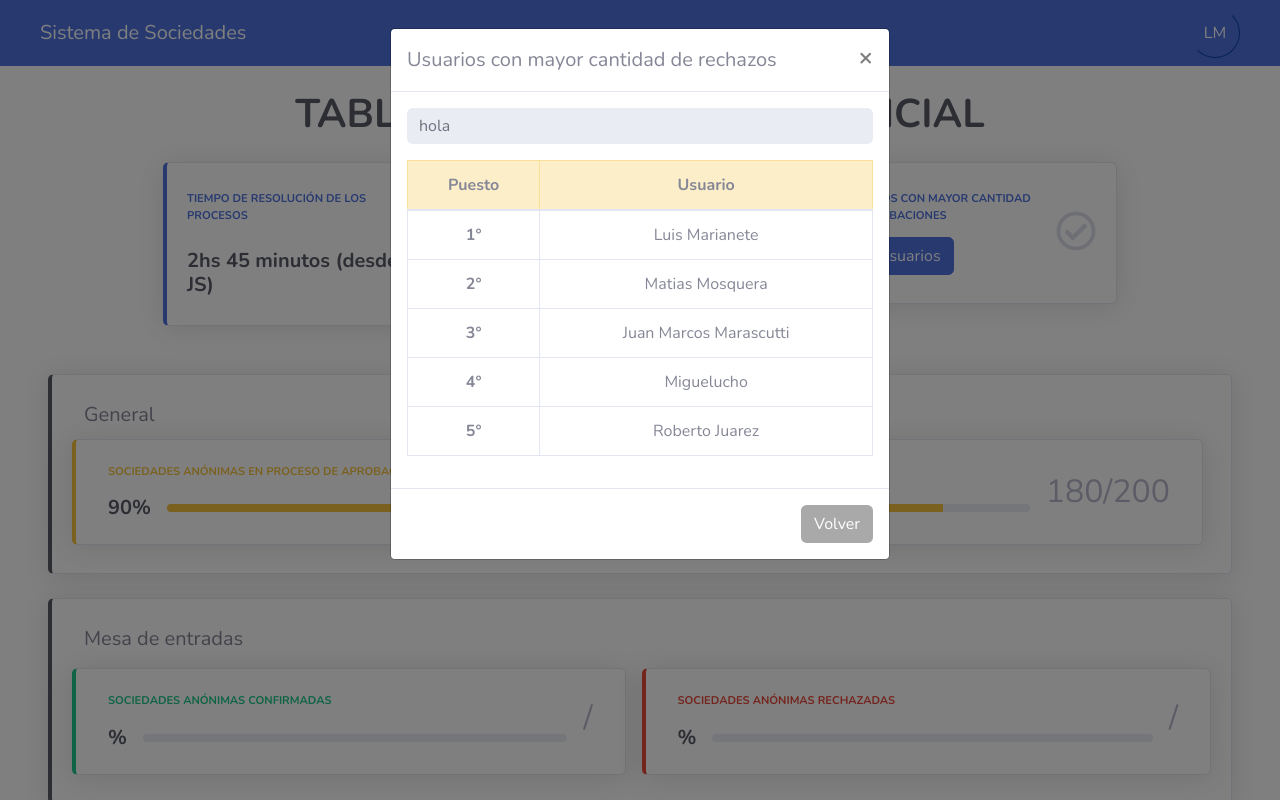
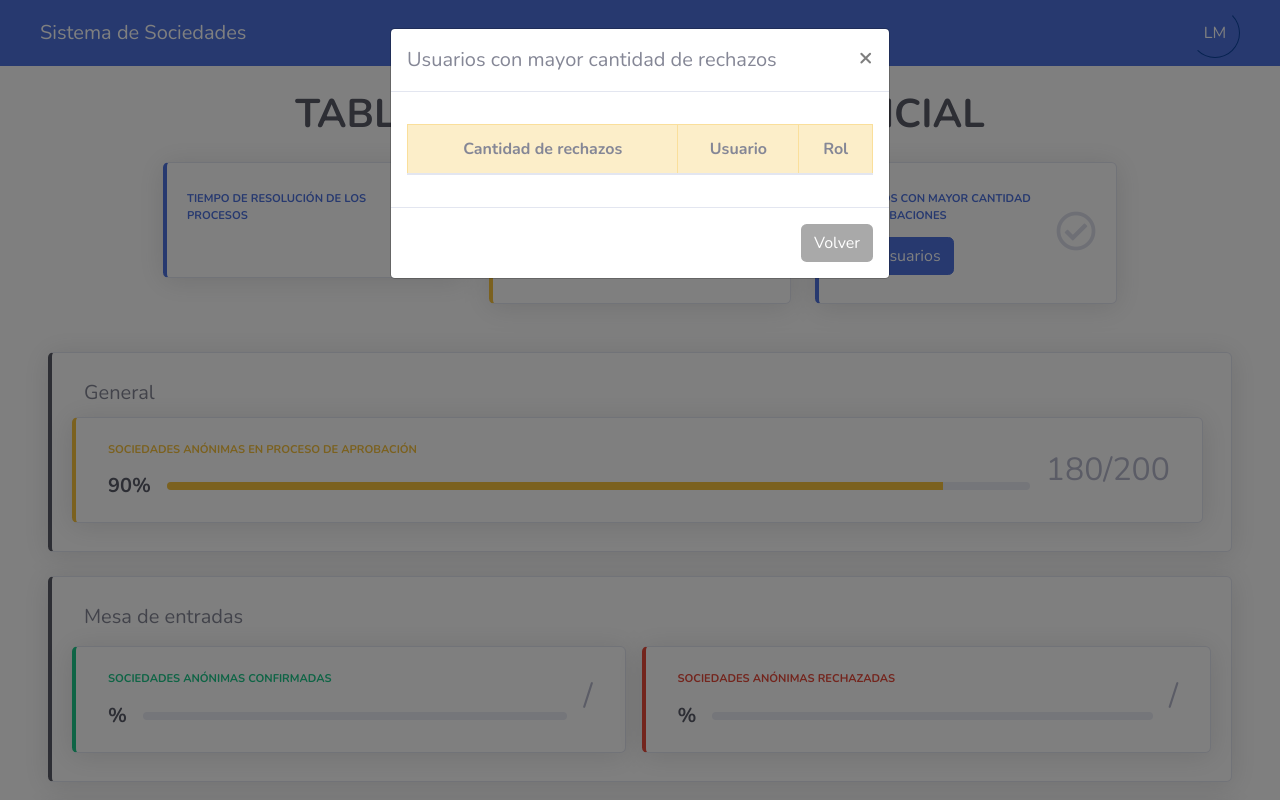
Before and after one commit to manurtinez/TP-DDSD-2021, a Django app: template proyecto_django/templates/dashboard.html in a window 1280 px wide, after a click on "Ver usuarios". Run offline with Django 3.2, Linux system fonts and the light colour scheme; the template is opened without the code that fills it, so the values that code supplies are empty; some libraries are stand-ins or nearby versions.

Commit message:
Avances en renderizacion de usuarios con mayor cantidad de aprobacion/rechazos en dashboard

```diff
--- a/proyecto_django/static/js/dashboard/dashboard.js
+++ b/proyecto_django/static/js/dashboard/dashboard.js
@@ -56,6 +56,7 @@ async function calcularEstadisticasLegales() {
   console.log("totalAprobados: " + totalAprobados)
   let totalRechazados = parseInt(datos["rechazados"]);
 	spanCantConfirmacionesLegales.textContent = totalAprobados;
+
 	spanCantRechazosLegales.textContent = totalRechazados;
 	total = totalAprobados + totalRechazados;
 
@@ -64,9 +65,9 @@ async function calcularEstadisticasLegales() {
 
 	});
 	let porcentajeAprobados = (totalAprobados * 100) / total;
-	completarPorcentajes(porcentajeAprobados.toFixed(2),porcentajeEstatutosConfirmados,barraPorcentajeEstatutosConfirmados);
+	completarPorcentajes(porcentajeAprobados.toFixed(2),porcentajeSociedadesEstatutoAprobadas,barraPorcentajeEstatutosConfirmados);
 	let porcentajeRechazados = (totalAprobados * 100) / total;
-	completarPorcentajes(porcentajeRechazados.toFixed(2),porcentajeEstatutosRechazados,barraPorcentajeEstatutosRechazados);
+	completarPorcentajes(porcentajeRechazados.toFixed(2),porcentajeSociedadesEstatutoRechazadas,barraPorcentajeEstatutosRechazados);
 
 }
 
@@ -76,9 +77,18 @@ function completarPorcentajes(unPorcentaje,spanTextoPorcentaje,barraPorcentaje)
 	barraPorcentaje.style.width = unPorcentaje+"%";
 }
 
-
+// SEGUIR DESDE ACA
 // ESTADISTICAS SOCIEADES ANONIMAS EN PROCESO DE APROBACION
+/* /estadisticas/sociedades_en_proceso/ */
 function mostrarSociedadesEnProcesoAprobacion() {
+	let response = await fetch(localHost + '/estadisticas/sociedades_en_proceso').then(response => response.json());
+	let datos = response;
+	console.log("estadisticas legales: "+response);
+	if (datos) {
+		return datos;
+	} else {
+		return false;
+	}
 
 }
 
@@ -91,14 +101,52 @@ function mostrarTiempoResolucionProcesos() {
 
 
 // ESTADISTICAS USUARIOS CON MAYOR CANTIDAD DE RECHAZOS
- function mostrarUsuariosMayorCantRechazos() {
-	// Esta funcion va a llamar al endpoint de django y renderiza en la tabla, los usuarios con mayor cantidad de rechazos
-	comentarioPrueba.textContent = "hola Luisman, estoy imprimiendo desde el js";
+async function mostrarUsuariosMayorCantRechazos() {
+	let response = await fetch(localHost + '/estadisticas/usuarios/rechazos').then(response => response.json());
+
+	if (response) {
+		response.forEach(dato => {
+			//comentarioPrueba.textContent = dato.nombre;
+			let newRow = tablaUsuariosRechazos.tBodies[0].insertRow(-1);
+			let newCell = newRow.insertCell(-1);
+			let newText = document.createTextNode(dato.cantidad);
+			newCell.appendChild(newText);
+			newCell = newRow.insertCell(-1);
+			newText = document.createTextNode(dato.nombre + ' ' + dato.apellido);
+			newCell.appendChild(newText);
+			newCell = newRow.insertCell(-1);
+			newText = document.createTextNode(dato.rol);
+			newCell.appendChild(newText);
+			return newRow.rowIndex;
+		});
+
+	} else {
+		return false;
+	}
 }
 
 
-// ESTADISTICAS USUARIOS CON MAYOR CANTIDAD DE APROBACIONES
-function mostrarUsuariosMayorCantAprobaciones() {
-	// Esta funcion va a llamar al endpoint de django y renderiza en la tabla, los usuarios con mayor cantidad de aprobaciones
-	comentarioPrueba.textContent = "hola";
+// ESTADISTICAS USUARIOS CON MAYOR CANTIDAD DE RECHAZOS
+async function mostrarUsuariosMayorCantAprobaciones() {
+	let response = await fetch(localHost + '/estadisticas/usuarios/aprobaciones').then(response => response.json());
+
+	if (response) {
+		response.forEach(dato => {
+			//comentarioPrueba.textContent = dato.nombre;
+			let newRow = tablaUsuariosAprobados.tBodies[0].insertRow(-1);
+			let newCell = newRow.insertCell(-1);
+			let newText = document.createTextNode(dato.cantidad);
+			newCell.appendChild(newText);
+			newCell = newRow.insertCell(-1);
+			newText = document.createTextNode(dato.nombre + ' ' + dato.apellido);
+			newCell.appendChild(newText);
+			newCell = newRow.insertCell(-1);
+			newText = document.createTextNode(dato.rol);
+			newCell.appendChild(newText);
+			return newRow.rowIndex;
+		});
+
+	} else {
+		return false;
+	}
 }
--- a/proyecto_django/templates/dashboard.html
+++ b/proyecto_django/templates/dashboard.html
@@ -218,12 +218,12 @@
 												Estautos confirmados </div>
 											<div class="row no-gutters align-items-center mt-3 ">
 												<div class="col-auto">
-													<div class="h5 mb-0 mr-3 font-weight-bold text-gray-800"></div>
+													<div class="h5 mb-0 mr-3 font-weight-bold text-gray-800"><span id="porcentajeSociedadesEstatutoAprobadas"></span><span>%</span></div>
 												</div>
 												<div class="col">
 													<div class="progress progress-sm mr-2">
 														<div class="progress-bar bg-success" role="progressbar" id="barraPorcentajeEstatutosConfirmados" style="width:0%"
-															aria-valuenow="60" aria-valuemin="0" aria-valuemax="100"><span id="porcentajeEstatutosConfirmados"></span><span>%</span></div>
+															aria-valuenow="60" aria-valuemin="0" aria-valuemax="100"><span id="porcentajeEstatutosConfirmados"></span><span></span></div>
 													</div>
 												</div>
 											</div>
@@ -244,12 +244,12 @@
 												Estatutos rechazados </div>
 											<div class="row no-gutters align-items-center mt-3 ">
 												<div class="col-auto">
-													<div class="h5 mb-0 mr-3 font-weight-bold text-gray-800"></div>
+													<div class="h5 mb-0 mr-3 font-weight-bold text-gray-800"><span id="porcentajeSociedadesEstatutoRechazadas"></span><span>%</span></div>
 												</div>
 												<div class="col">
 													<div class="progress progress-sm mr-2">
 														<div class="progress-bar bg-danger" role="progressbar" id="barraPorcentajeEstatutosRechazados" style="width:0%"
-															aria-valuenow="50" aria-valuemin="0" aria-valuemax="100"><span id="porcentajeEstatutosRechazados"></span><span>%</span></div>
+															aria-valuenow="50" aria-valuemin="0" aria-valuemax="100"><span id="porcentajeEstatutosRechazados"></span><span></span></div>
 													</div>
 												</div>
 											</div>
@@ -298,35 +298,16 @@
 			</button>
 			</div>
 			<div class="modal-body">
-				 <span class="input-group-text border-0" id="comentarioPrueba"></span>
-				<table id="tablaSocios" class="table table-hover table-bordered w-100 mx-auto text-center cmy-2">
+				<table id="tablaUsuariosRechazos" class="table table-hover table-bordered w-100 mx-auto text-center cmy-2">
 					<thead class="table-warning align-top">
 					  <tr class="px-5">
-						<th scope="col">Puesto</th>
+						<th scope="col">Cantidad de rechazos</th>
 						<th scope="col">Usuario</th>
+						<th scope="col">Rol</th>
 					  </tr>
 					</thead>
 					<tbody>
-						<tr>
-							<th>1°</th>
-							<td>Luis Marianete</td>
-						</tr>
-						<tr>
-							<th >2°</th>
-							<td>Matias Mosquera</td>
-						</tr>
-						<tr>
-							<th>3°</th>
-							<td>Juan Marcos Marascutti</td>
-						</tr>
-						<tr>
-							<th >4°</th>
-							<td>Miguelucho</td>
-						</tr>
-						<tr>
-							<th >5°</th>
-							<td>Roberto Juarez</td>
-						</tr>
+
 					</tbody>
 				  </table>
 			</div>
@@ -341,7 +322,7 @@
 
   <!-- MODAL USUARIOS CON MAYOR CANTIDAD DE APROBACIONES -->
 	  <section class="modal fade" id="modalUsuariosAprobados" tabindex="-1" aria-labelledby="exampleModalLabel" aria-hidden="true">
-		<div class="modal-dialog modal-dialog-scrollable">
+		<div class="modal-dialog modal-dialog-scrollable w-100">
 		  <div class="modal-content">
 			<div class="modal-header">
 			  <h5 class="modal-title">Usuarios con mayor cantidad de aprobaciones</h5>
@@ -350,34 +331,16 @@
 			</button>
 			</div>
 			<div class="modal-body">
-				<table id="tablaSocios" class="table table-hover table-bordered w-100 mx-auto text-center cmy-2">
+				<table id="tablaUsuariosAprobados" class="table table-hover table-bordered w-100 mx-auto text-center cmy-2">
 					<thead class="table-primary align-top">
 					  <tr class="px-5">
-						<th scope="col">Puesto</th>
+						<th scope="col">Cant. de aprobaciones</th>
 						<th scope="col">Usuario</th>
+						<th scope="col">Rol</th>
 					  </tr>
 					</thead>
 					<tbody>
-						<tr>
-							<th>1°</th>
-							<td>Luis Marianete</td>
-						</tr>
-						<tr>
-							<th >2°</th>
-							<td>Matias Mosquera</td>
-						</tr>
-						<tr>
-							<th>3°</th>
-							<td>Juan Marcos Marascutti</td>
-						</tr>
-						<tr>
-							<th >4°</th>
-							<td>Miguelucho</td>
-						</tr>
-						<tr>
-							<th >5°</th>
-							<td>Roberto Juarez</td>
-						</tr>
+
 					</tbody>
 				  </table>
 			</div>
```
